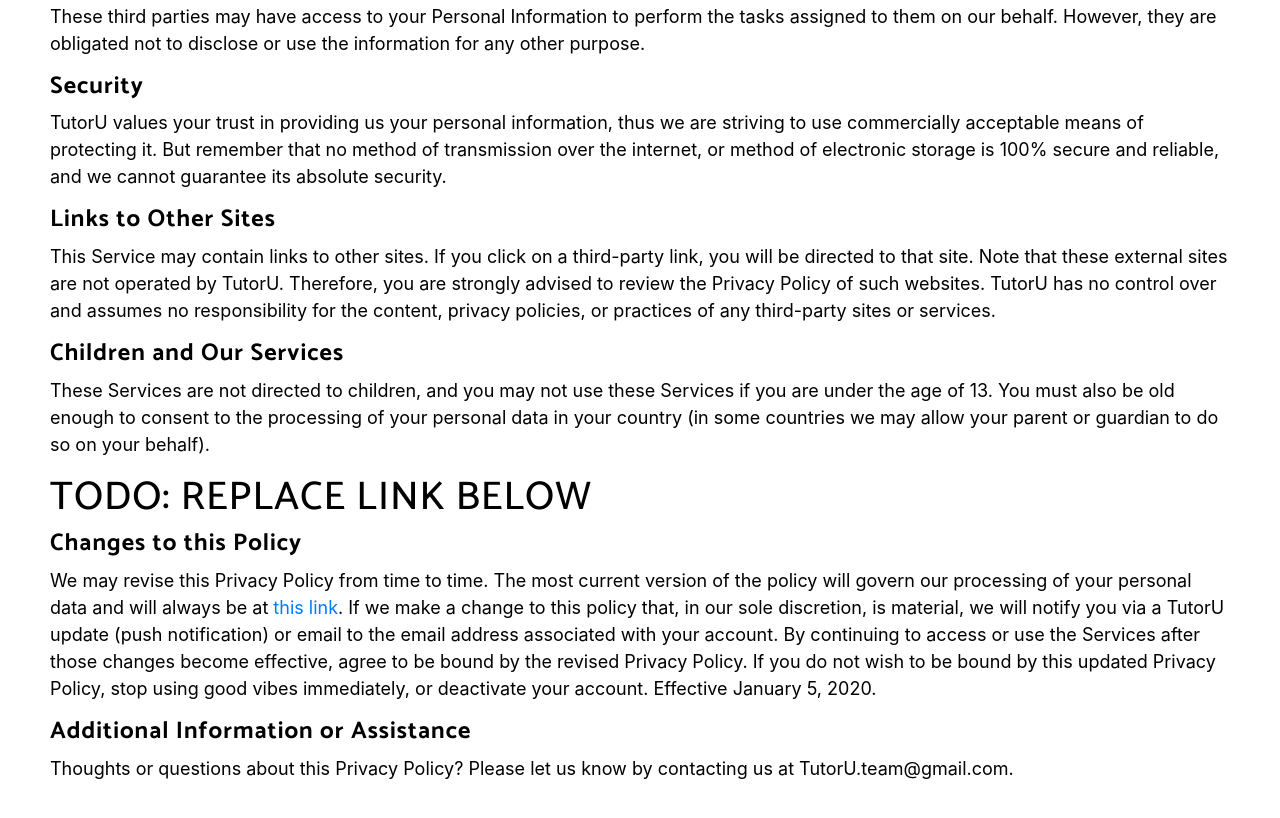
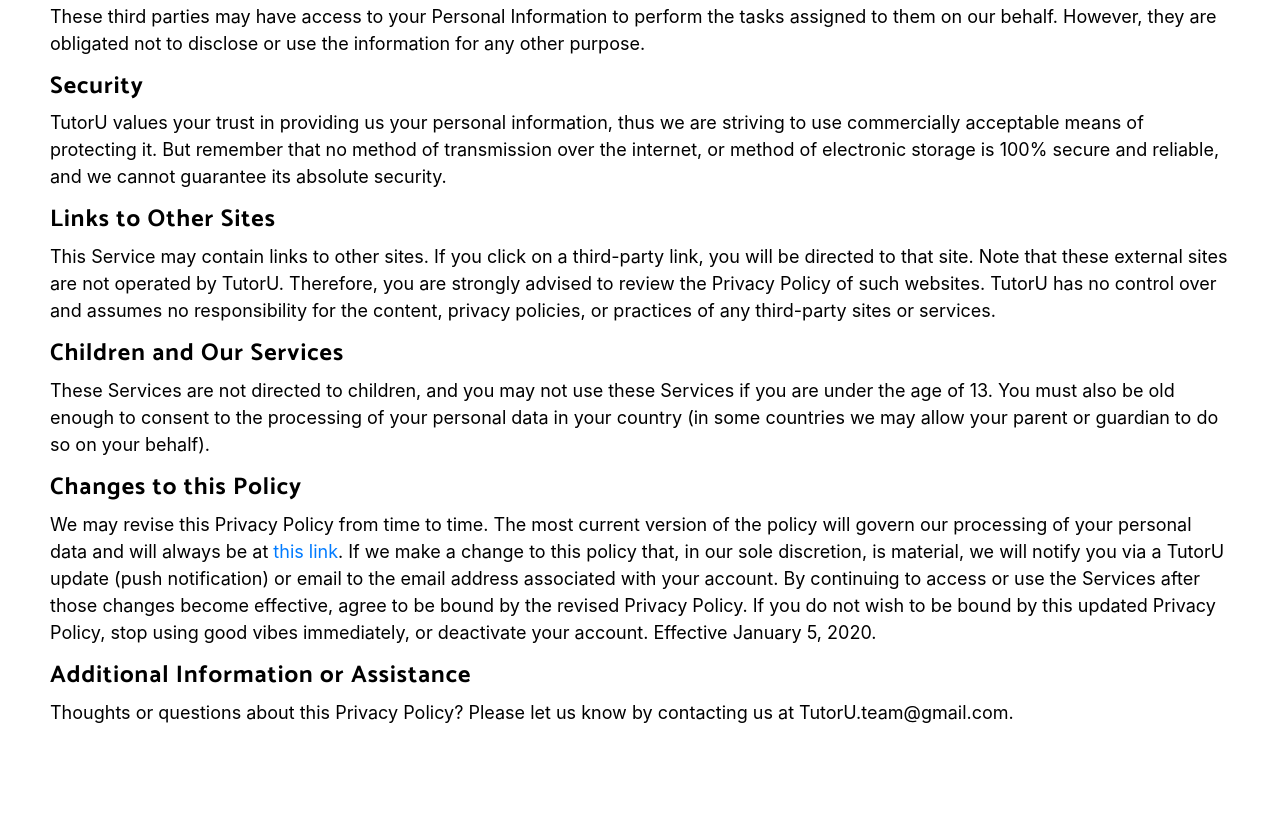
Before and after one commit to TutorU-dev/TutorU-landing-page, a website with bundled scripts: page privacy-policy.html in a window 1280 px wide. Shown: the part 1221-2039 px from the top of the page. Built offline with nearby package versions, Linux system fonts and the light colour scheme; a web font is replaced by a local one.

Commit message:
Remove TODO text

```diff
--- a/privacy-policy.html
+++ b/privacy-policy.html
@@ -96,7 +96,6 @@
       <h4><b>Children and Our Services</b></h4>
       <p>These Services are not directed to children, and you may not use these Services if you are under the age of 13. You must also be old enough to consent to the processing of your personal data in your country (in some countries we may allow your parent or guardian to do so on your behalf).</p>
 
-      <h1>TODO: REPLACE LINK BELOW</h1>
       <h4><b>Changes to this Policy</b></h4>
       <p>We may revise this Privacy Policy from time to time. The most current version of the policy will govern our processing of your personal data and will always be at <a href="https://tutoru.app/privacy-policy.html">this link</a>. If we make a change to this policy that, in our sole discretion, is material, we will notify you via a TutorU update (push notification) or email to the email address associated with your account. By continuing to access or use the Services after those changes become effective, agree to be bound by the revised Privacy Policy. If you do not wish to be bound by this updated Privacy Policy, stop using good vibes immediately, or deactivate your account. Effective January 5, 2020.</p>
 
```
